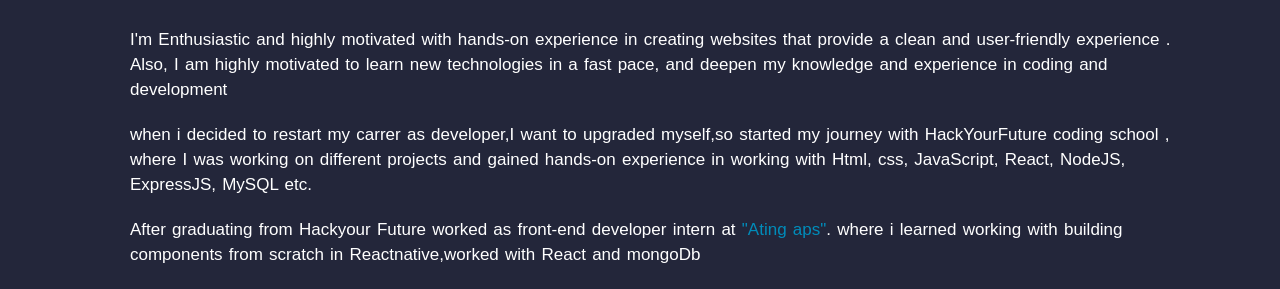
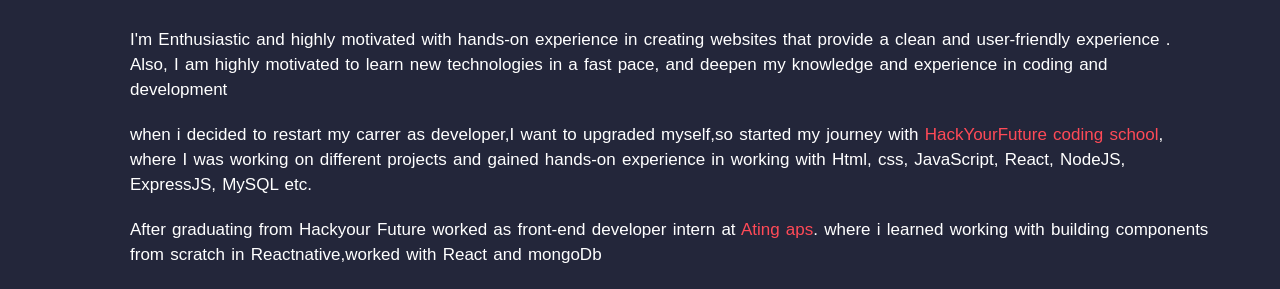
Before and after one commit to mamathamereddy/Portfolio, a React (Create React App) app: page / in a window 1280 px wide. Shown: the part 1060-1349 px from the top of the page. Built offline with nearby package versions, Linux system fonts and the light colour scheme.

Commit message:
updating link color

```diff
--- a/src/App.css
+++ b/src/App.css
@@ -231,7 +231,7 @@ body {
 }
 .about__info-p2 a {
   text-decoration: none;
-  color: #008cba;
+  color: #ff4a57;
 }
 
 .info__contacts {
--- a/src/components/About.js
+++ b/src/components/About.js
@@ -39,16 +39,21 @@ const About = () => {
                 </div>
                 <div className="about__info-p2">
                   when i decided to restart my carrer as developer,I want to
-                  upgraded myself,so started my journey with HackYourFuture
-                  coding school , where I was working on different projects and
-                  gained hands-on experience in working with Html, css,
-                  JavaScript, React, NodeJS, ExpressJS, MySQL etc.
+                  upgraded myself,so started my journey with
+                  <a target="_blank" href="https://www.hackyourfuture.dk/">
+                    {" "}
+                    HackYourFuture coding school
+                  </a>
+                  , where I was working on different projects and gained
+                  hands-on experience in working with Html, css, JavaScript,
+                  React, NodeJS, ExpressJS, MySQL etc.
                 </div>
                 <div className="about__info-p2">
                   After graduating from Hackyour Future worked as front-end
-                  developer intern at{" "}
+                  developer intern at
                   <a target="_blank" href="https://www.ating.app//">
-                    "Ating aps"
+                    {" "}
+                    Ating aps
                   </a>
                   . where i learned working with building components from
                   scratch in Reactnative,worked with React and mongoDb
```
